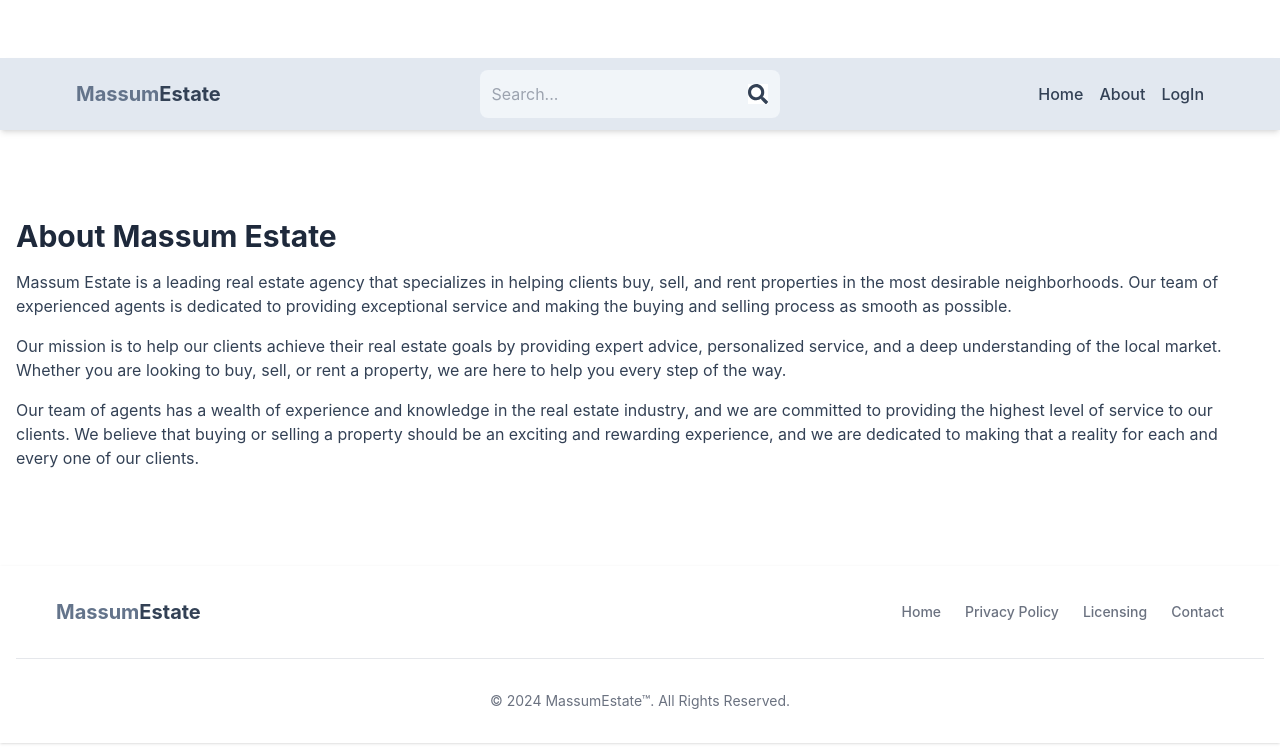
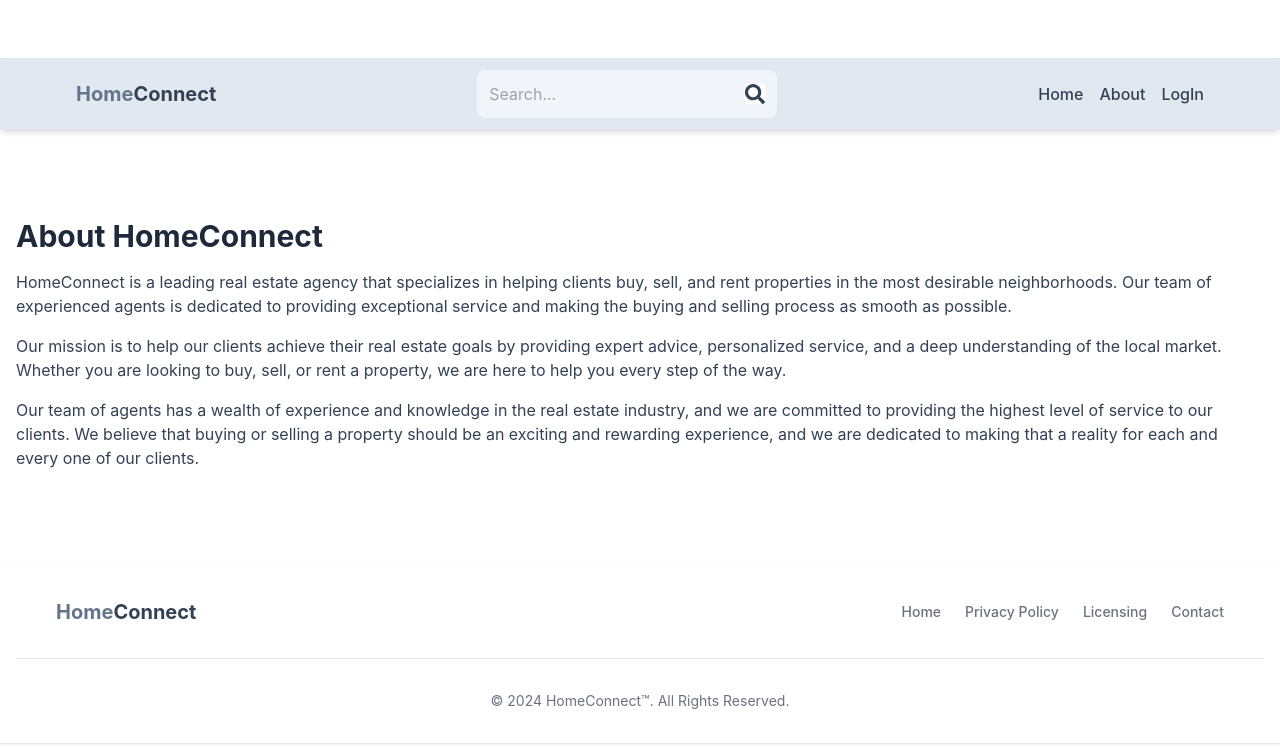
Before and after one commit to MdMassum/Estate_Project, a React (Vite) app in the folder client/: page /about in a window 1280 px wide. Shown: the top 748 px of the page. Built offline with nearby package versions, Linux system fonts and the light colour scheme; no server answers.

Commit message:
Changed Title to HomeConnect

```diff
--- a/client/index.html
+++ b/client/index.html
@@ -4,7 +4,7 @@
     <meta charset="UTF-8" />
     <link rel="icon" type="image/svg+xml" href="./favicon.ico" />
     <meta name="viewport" content="width=device-width, initial-scale=1.0" />
-    <title>Massum Estate</title>
+    <title>Home Connect</title>
   </head>
   <body>
     <div id="root"></div>
--- a/client/src/components/Footer.jsx
+++ b/client/src/components/Footer.jsx
@@ -8,8 +8,8 @@ function Footer() {
             <div className="w-full max-w-screen-xl mx-auto p-4 md:py-8">
                 <div className="sm:flex sm:items-center sm:justify-between">
                     <p className='lg:block hidden font-bold text-sm sm:text-xl  flex-wrap sm:mx-10'>
-                        <span className='text-slate-500 dark:text-slate-400'>Massum</span>
-                        <span className='text-slate-700 dark:text-slate-500'>Estate</span>
+                        <span className='text-slate-500 dark:text-slate-400'>Home</span>
+                        <span className='text-slate-700 dark:text-slate-500'>Connect</span>
                     </p>
                     <ul className="flex flex-wrap items-center mb-6 text-sm font-medium text-gray-500 sm:mb-0 dark:text-gray-300 mr-10">
                         <li>
@@ -27,7 +27,7 @@ function Footer() {
                     </ul>
                 </div>
                 <hr className="my-6 border-gray-200 sm:mx-auto dark:border-gray-600 lg:my-8" />
-                <span className="block text-sm text-gray-500 sm:text-center dark:text-gray-300">© 2024 <span href="#" >MassumEstate™</span>. All Rights Reserved.</span>
+                <span className="block text-sm text-gray-500 sm:text-center dark:text-gray-300">© 2024 <span href="#" >HomeConnect™</span>. All Rights Reserved.</span>
             </div>
         </footer>
 
--- a/client/src/components/Header.jsx
+++ b/client/src/components/Header.jsx
@@ -32,8 +32,8 @@ function Header() {
     <header className='bg-slate-200 shadow-md w-screen sticky top-0 z-10'>
         <div className='flex justify-between items-center max-w-6xl mx-auto p-3'>
             <NavLink to='/' className='font-bold text-sm sm:text-xl flex flex-wrap'>
-            <span className='text-slate-500'>Massum</span>
-            <span className='text-slate-700'>Estate</span>
+            <span className='text-slate-500'>Home</span>
+            <span className='text-slate-700'>Connect</span>
             </NavLink>
             <form onSubmit={handleSubmit} className="bg-slate-100 text-slate-700 p-3 rounded-lg flex items-center ">
                 <input type="text" placeholder='Search...'
--- a/client/src/pages/About.jsx
+++ b/client/src/pages/About.jsx
@@ -3,8 +3,8 @@ import React from 'react'
 function About() {
   return (
     <div className='py-20 px-4 mx-w-6xl mx-auto'>
-      <h1 className='text-3xl font-bold mb-4 mt-2 text-slate-800 dark:text-slate-200'>About Massum Estate</h1>
-      <p className='mb-4  text-slate-700 dark:text-slate-400'>Massum Estate is a leading real estate agency that specializes in helping clients buy, sell, and rent properties in the most desirable neighborhoods. Our team of experienced agents is dedicated to providing exceptional service and making the buying and selling process as smooth as possible.</p>
+      <h1 className='text-3xl font-bold mb-4 mt-2 text-slate-800 dark:text-slate-200'>About HomeConnect</h1>
+      <p className='mb-4  text-slate-700 dark:text-slate-400'>HomeConnect is a leading real estate agency that specializes in helping clients buy, sell, and rent properties in the most desirable neighborhoods. Our team of experienced agents is dedicated to providing exceptional service and making the buying and selling process as smooth as possible.</p>
       <p className='mb-4 text-slate-700 dark:text-slate-400'>Our mission is to help our clients achieve their real estate goals by providing expert advice, personalized service, and a deep understanding of the local market. Whether you are looking to buy, sell, or rent a property, we are here to help you every step of the way.</p>
 
       <p className='mb-4 text-slate-700 dark:text-slate-400'>Our team of agents has a wealth of experience and knowledge in the real estate industry, and we are committed to providing the highest level of service to our clients. We believe that buying or selling a property should be an exciting and rewarding experience, and we are dedicated to making that a reality for each and every one of our clients.</p>
```
Also changed, not shown: 2 other files (tests, documents, lock files or other folders).
